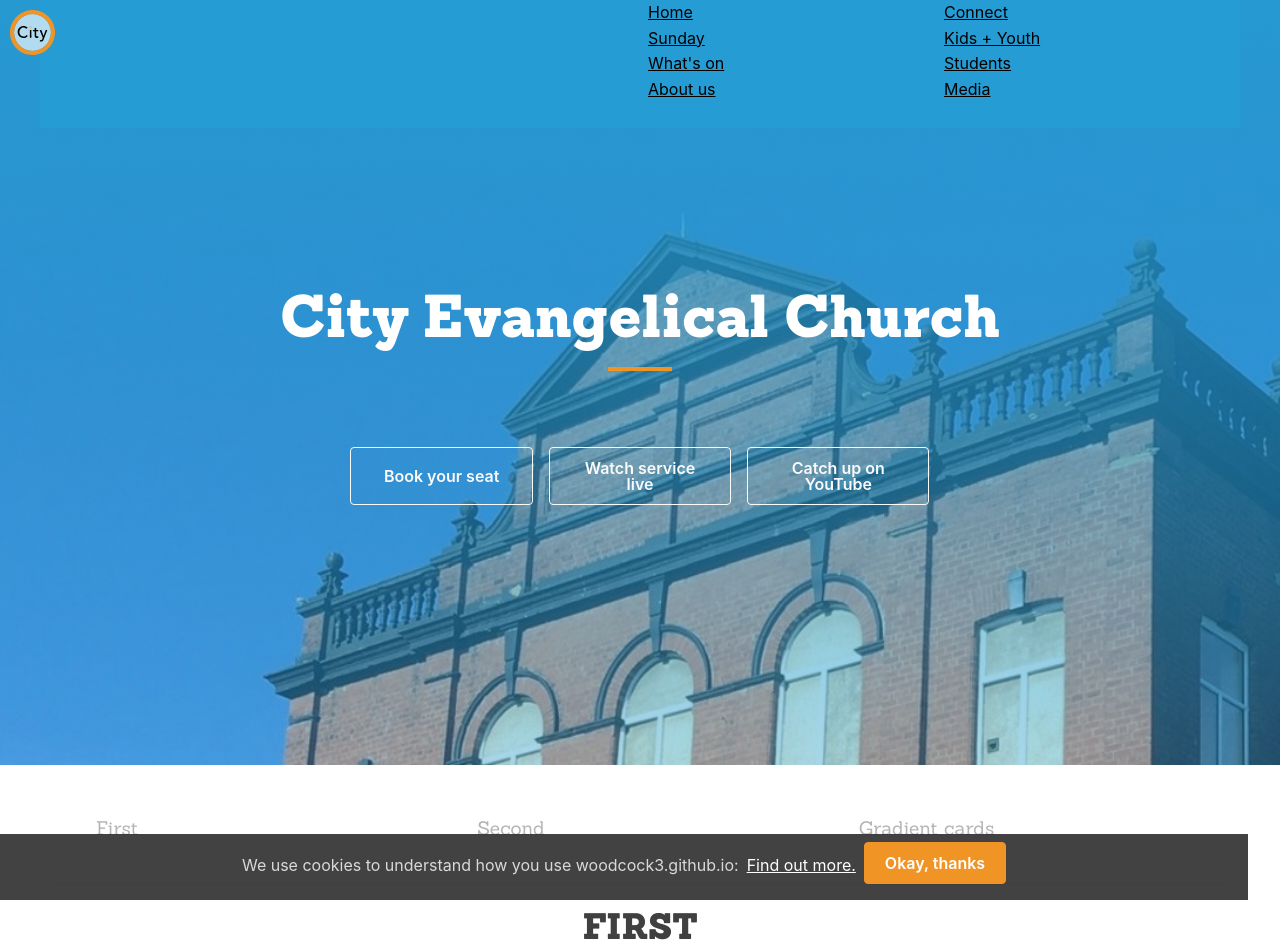
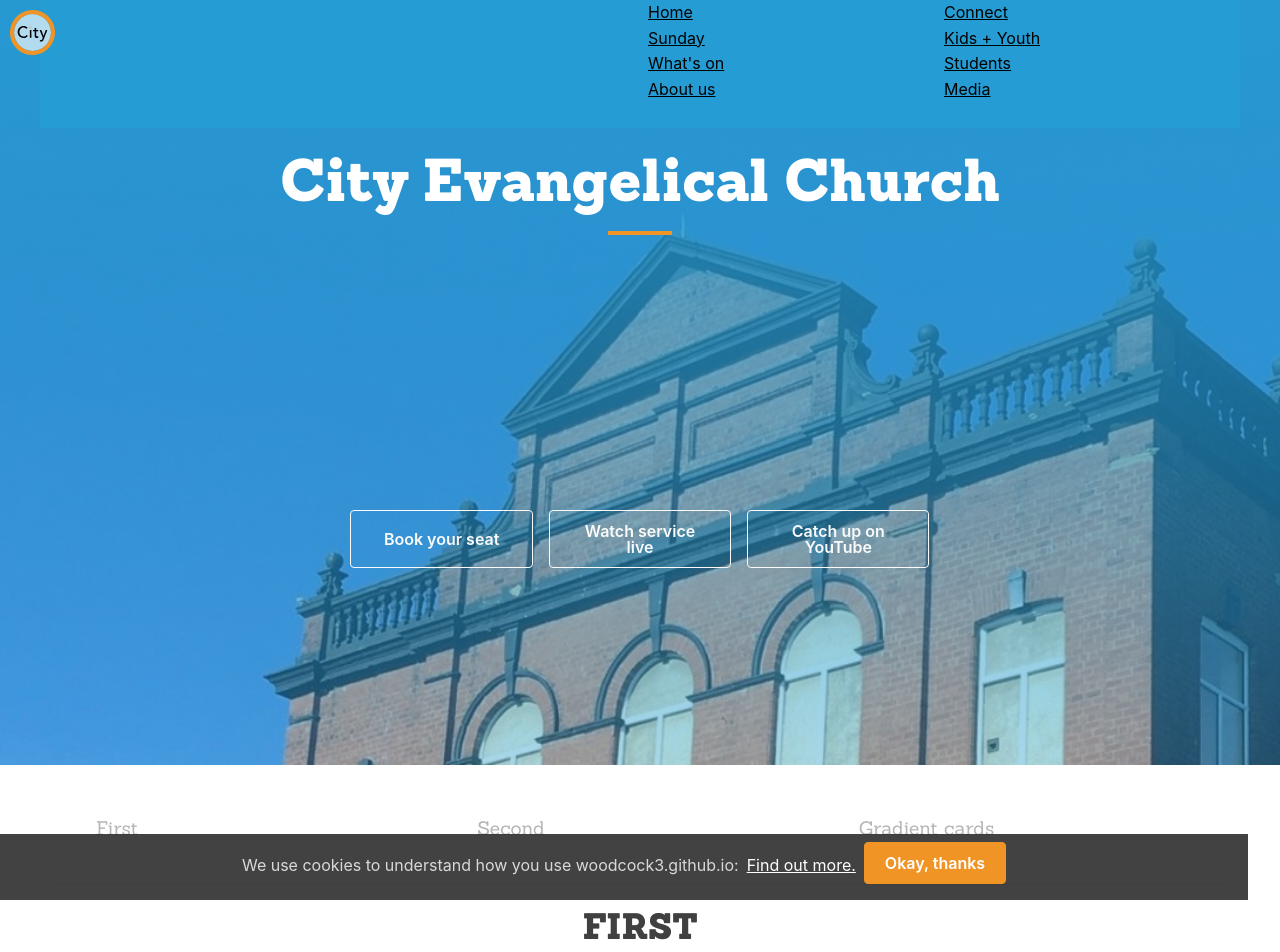
Before and after one commit to woodcox/city-jekyll, a Jekyll site: the page built from pages/_home/2021-03-03-cards.md, in a window 1280 px wide. Shown: the top 952 px of the page. Built offline with Jekyll 4.4.1, drawn with Linux system fonts in a browser that asks for light colours.

Commit message:
Update _hero.scss

```diff
--- a/_sass/layouts/_hero.scss
+++ b/_sass/layouts/_hero.scss
@@ -19,9 +19,8 @@
   /* Text styles */
 
   .hero-text {
-    @include flex-config(column nowrap, flex-end);
     text-align: center;
-    flex: 1;
+    flex: 1.5;
 
     .hero-text-h1 {
       color: white;
```
